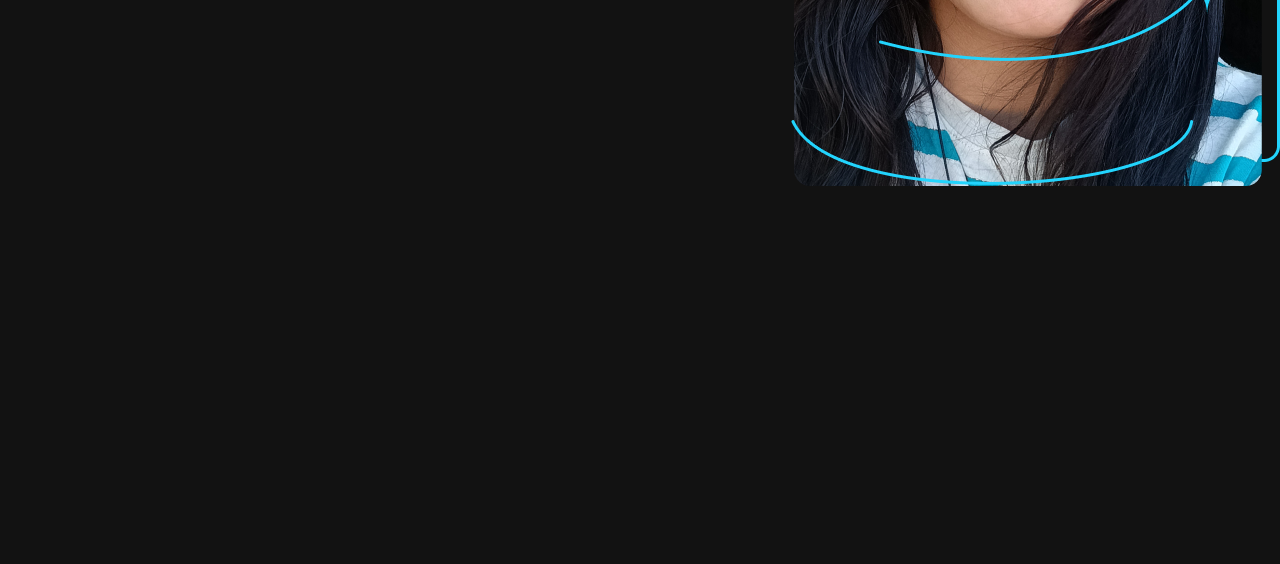
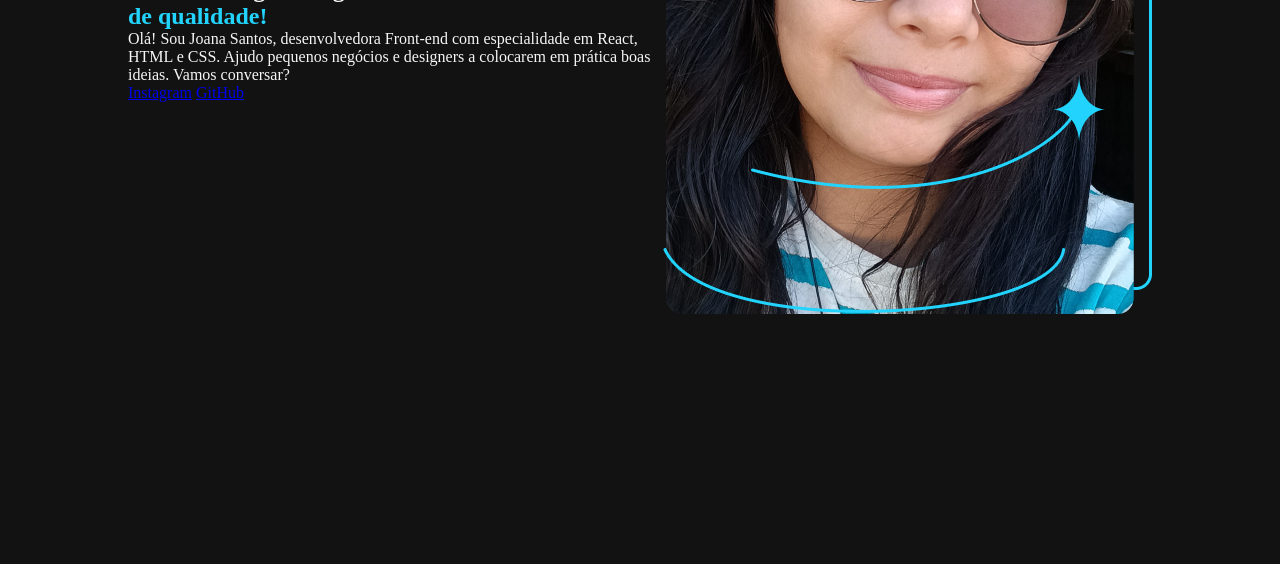
Before and after one commit to linda-brandao/portfolio, a plain HTML site: page index.html in a window 1280 px wide. Shown: the part 364-928 px from the top of the page. Before the commit the page ends 800 px from the top, so only its background shows below. Drawn offline with Linux system fonts and the light colour scheme.

Commit message:
applying justify-content apresentacao tag

```diff
--- a/estilos/style.css
+++ b/estilos/style.css
@@ -13,6 +13,8 @@ body {
 .apresentacao{
     display: flex;
     align-items: center;
+    justify-content: space-between;
+    margin: 10%;
 }
 .titulo-destaque {
     color: #22D4FD;
--- a/index.html
+++ b/index.html
@@ -9,10 +9,12 @@
     </head>
     <body>
         <main class="apresentacao">
-            <h1>Eleve seu negócio digital a outro nível <strong class="titulo-destaque">um Front-end de qualidade!</strong></h1>
-            <p>Olá! Sou Joana Santos, desenvolvedora Front-end com especialidade em React, HTML e CSS. Ajudo pequenos negócios e designers a colocarem em prática boas ideias. Vamos conversar?</p>
-            <a href="https://www.instagram.com/lindahill_ux">Instagram</a>
-            <a href="https://github.com/hillpng">GitHub</a>
+            <section>
+                <h1>Eleve seu negócio digital a outro nível <strong class="titulo-destaque">um Front-end de qualidade!</strong></h1>
+                <p>Olá! Sou Joana Santos, desenvolvedora Front-end com especialidade em React, HTML e CSS. Ajudo pequenos negócios e designers a colocarem em prática boas ideias. Vamos conversar?</p>
+                <a href="https://www.instagram.com/lindahill_ux">Instagram</a>
+                <a href="https://github.com/hillpng">GitHub</a>
+            </section>
             <img src="imagens/minha_imagem.png" alt="Imagem da Linda Hillary sorrindo">
         </main>
     </body>
```
